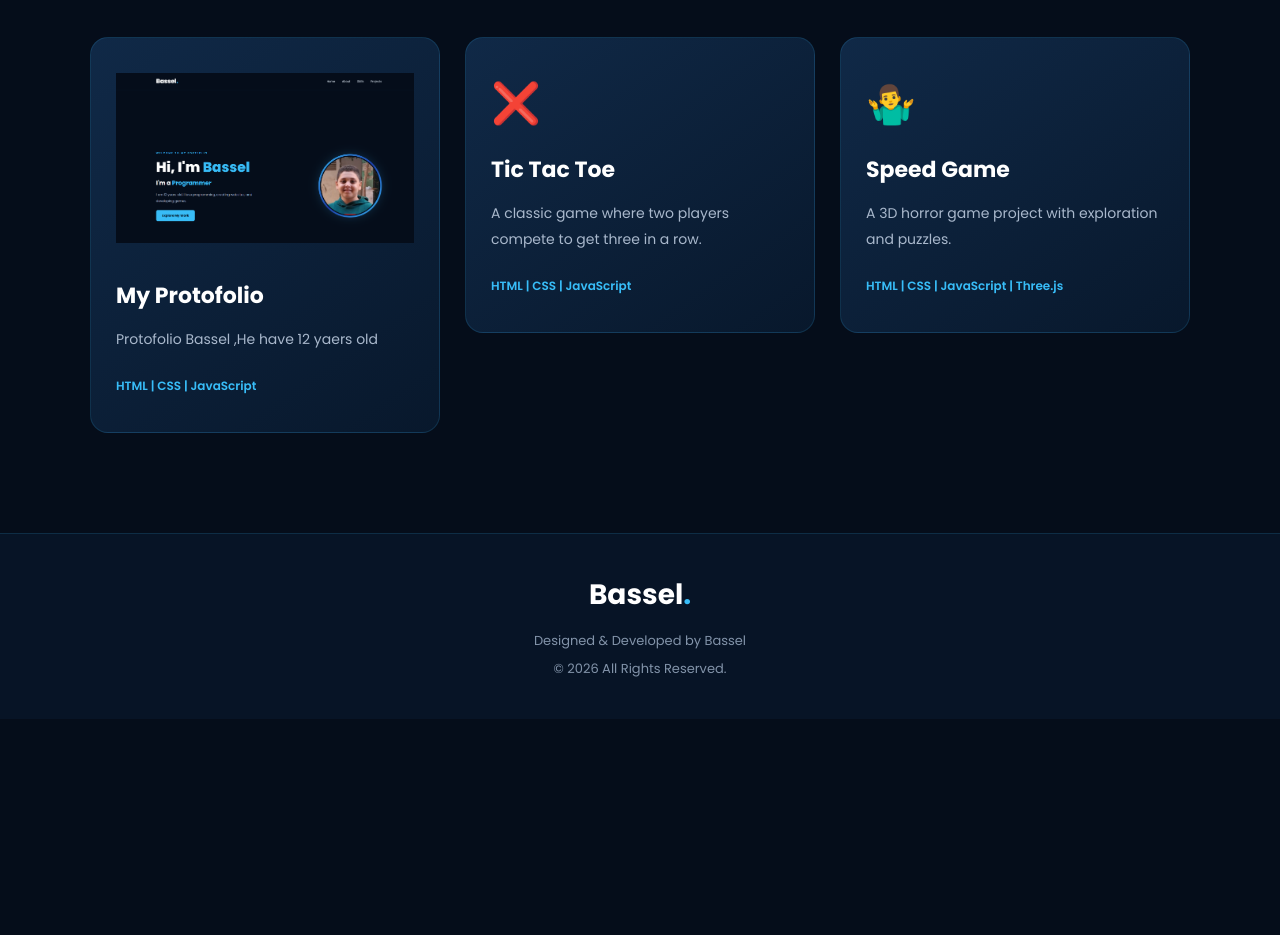
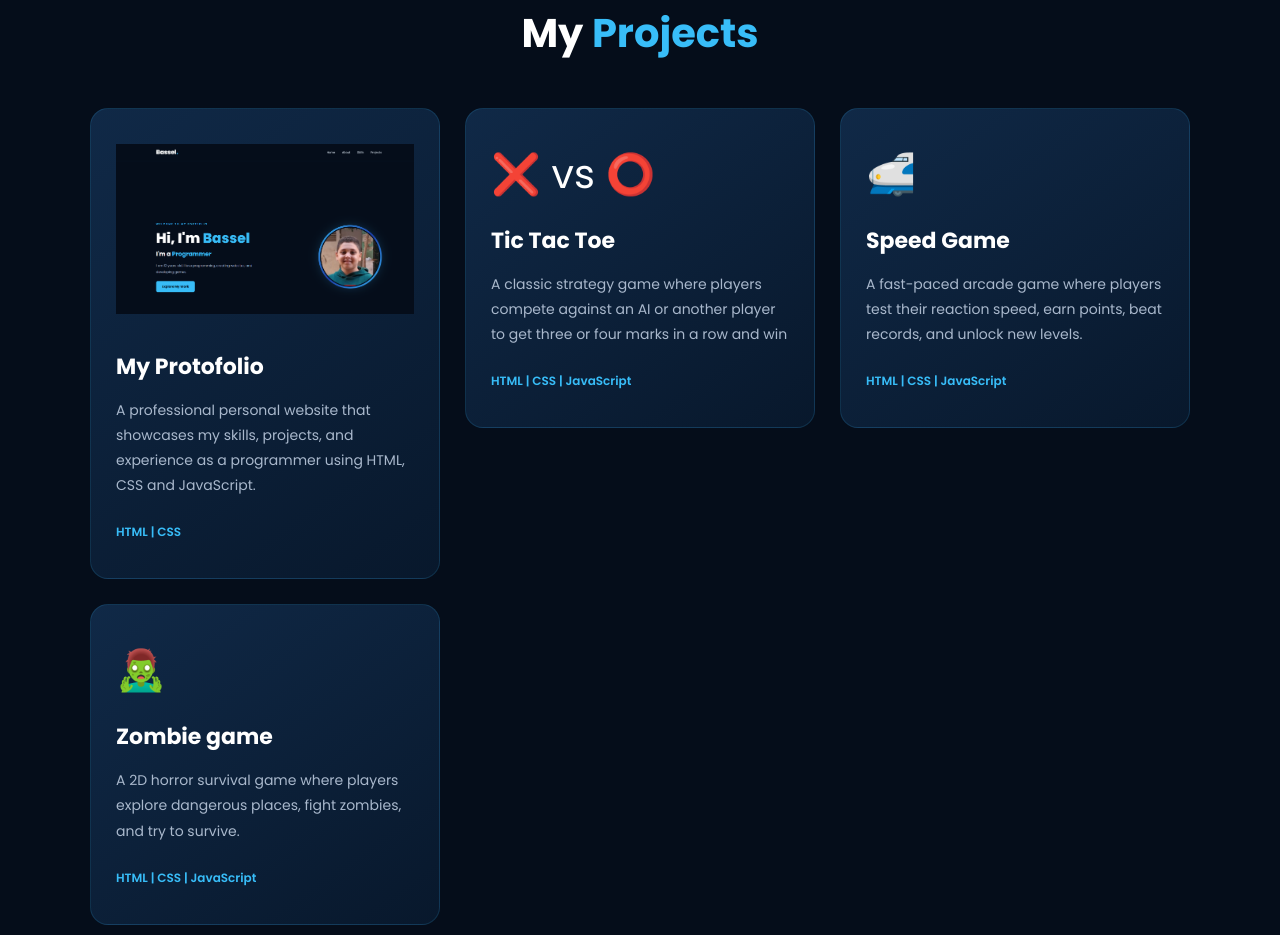
Before and after one commit to basselhossam1986-bot/Portofolio, a plain HTML site: page index.html in a window 1280 px wide. Shown: the part 1745-2680 px from the top of the page. Before the commit the page ends 2464 px from the top, so only its background shows below. Drawn offline with Linux system fonts and the light colour scheme.

Commit message:
change in html

```diff
--- a/index.html
+++ b/index.html
@@ -54,11 +54,9 @@
         <h2 class="section-title">About <span>Me</span></h2>
 
         <p>
-            Hello! My name is Bassel.
-            I am a 12-year-old programmer.
-            I enjoy learning web development
-            and creating creative projects.
-            My goal is to become a professional developer.
+           My name is Bassel Hossam. I am a young programmer who loves
+           technology, coding, and game development.
+           I work with HTML, CSS, and JavaScript to create websites and games. I enjoy learning new programming skills, improving my projects, and turning my ideas into reality. My dream is to become a professional game developer.
         </p>
     </section>
 
@@ -87,29 +85,39 @@
                 <div class="project-icon"><img src="./My portofolio.png" alt="" class="prj-img"></div>
                 <h3>My Protofolio</h3>
                 <p>
-                    Protofolio Bassel ,He have 12 yaers old
+                   A professional personal website that showcases
+                   my skills, projects, and experience as a programmer using HTML, CSS and JavaScript.
                 </p>
-                <span>HTML | CSS | JavaScript</span>
+                <span>HTML | CSS</span>
             </div>
 
             <a href=" https://basselhossam1986-bot.github.io/Tic-Tac-Toe/"><div class="project-card">
-                <div class="project-icon">❌</div>
+                <div class="project-icon">❌ vs ⭕</div>
                 <h3>Tic Tac Toe</h3>
                 <p>
-                    A classic game where two players
-                    compete to get three in a row.
+                    A classic strategy game where players compete
+                     against an AI or another player to get three or four marks in a row and win
                 </p>
                 <span>HTML | CSS | JavaScript</span>
             </div></a>
 
             <a href=" https://basselhossam1986-bot.github.io/Speed-Game/"><div class="project-card">
-                <div class="project-icon">🤷‍♂️</div>
+                <div class="project-icon">🚅</div>
                 <h3> Speed Game</h3>
                 <p>
-                    A 3D horror game project
-                    with exploration and puzzles.
+                   A fast-paced arcade game where players test their reaction
+                   speed, earn points, beat records, and unlock new levels.
                 </p>
-                <span>HTML | CSS | JavaScript | Three.js</span>
+                <span>HTML | CSS | JavaScript</span>
+            </div></a>
+            <a href=" https://basselhossam1986-bot.github.io/Zombie-Game/"><div class="project-card">
+                <div class="project-icon">🧟‍♂️</div>
+                <h3>Zombie game</h3>
+                <p>
+                    A 2D horror survival game where players explore
+                    dangerous places, fight zombies, and try to survive.
+                </p>
+                <span>HTML | CSS | JavaScript</span>
             </div></a>
 
         </div>
```
